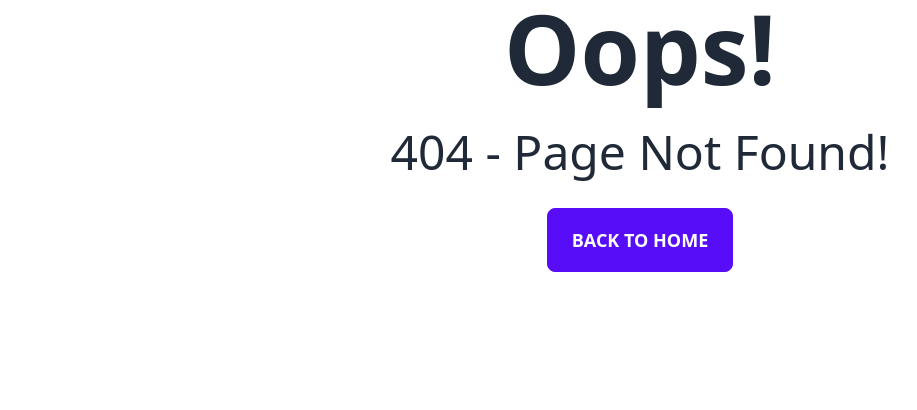
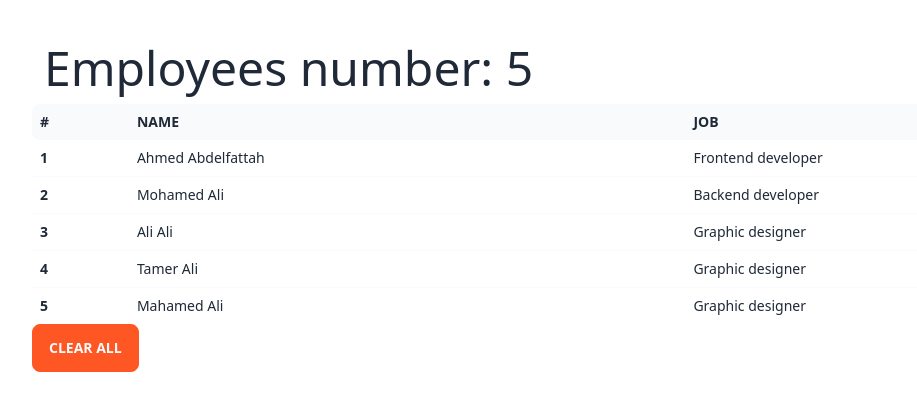
Before and after one commit to abdelfattah90/React-Essential-Ideas-Snippets, a React (Create React App) app: page /employees-list in a window 1280 px wide. Before the commit this address had no page. Shown: the top 410 px of the page, without its empty margins (0-917 px from the left). Built offline with nearby package versions, Linux system fonts and the light colour scheme.

Commit message:
employees-list

```diff
--- a/src/App.js
+++ b/src/App.js
@@ -1,5 +1,6 @@
 import { BrowserRouter as Router, Route, Routes } from 'react-router-dom'
 import Home from './pages/Home'
+import EmployeesList from './pages/01-employees-list/EmployeesList'
 import NotFound from './pages/NotFound'
 
 function App() {
@@ -7,6 +8,7 @@ function App() {
     <Router>
       <Routes>
         <Route path='/' element={<Home />} />
+        <Route path='/employees-list' element={<EmployeesList />} />
         <Route path='*' element={<NotFound />} />
       </Routes>
     </Router>
--- /dev/null
+++ b/src/pages/01-employees-list/EmployeesList.jsx
@@ -0,0 +1,17 @@
+import { useState } from 'react'
+import data from './data'
+import List from './List'
+function EmployeesList() {
+  const [employees, setEmployees] = useState(data)
+  return (
+    <div className='container mx-auto p-8'>
+      <h3 className='text-5xl p-3'>Employees number: {employees.length}</h3>
+      <List employees={employees} />
+      <button className='btn btn-error' onClick={() => setEmployees([])}>
+        clear all
+      </button>
+    </div>
+  )
+}
+
+export default EmployeesList
--- /dev/null
+++ b/src/pages/01-employees-list/List.jsx
@@ -0,0 +1,33 @@
+import React from 'react'
+
+const List = ({ employees }) => {
+  return (
+    <>
+      <div className='overflow-x-auto'>
+        <table className='table w-full table-compact'>
+          <thead>
+            <tr>
+              <th>#</th>
+              <th>Name</th>
+              <th>Job</th>
+            </tr>
+          </thead>
+          <tbody>
+            {employees.map((employee) => {
+              const { id, name, titleJob } = employee
+              return (
+                <tr key={id}>
+                  <th>{id}</th>
+                  <td>{name}</td>
+                  <td>{titleJob}</td>
+                </tr>
+              )
+            })}
+          </tbody>
+        </table>
+      </div>
+    </>
+  )
+}
+
+export default List
--- /dev/null
+++ b/src/pages/01-employees-list/data.js
@@ -0,0 +1,29 @@
+const data = [
+  {
+    id: 1,
+    name: 'Ahmed Abdelfattah',
+    titleJob: 'Frontend developer',
+  },
+  {
+    id: 2,
+    name: 'Mohamed Ali',
+    titleJob: 'Backend developer',
+  },
+  {
+    id: 3,
+    name: 'Ali Ali',
+    titleJob: 'Graphic designer',
+  },
+  {
+    id: 4,
+    name: 'Tamer Ali',
+    titleJob: 'Graphic designer',
+  },
+  {
+    id: 5,
+    name: 'Mahamed Ali',
+    titleJob: 'Graphic designer',
+  },
+]
+
+export default data
--- a/src/pages/Home.jsx
+++ b/src/pages/Home.jsx
@@ -7,14 +7,14 @@ const Home = () => {
       </h2>
       <div className='card lg:card-side card-bordered'>
         <div className='card-body'>
-          <h2 className='card-title'>Snippet</h2>
-          <p>
-            Rerum reiciendis beatae tenetur excepturi aut pariatur est eos. Sit
-            sit necessitatibus veritatis sed molestiae voluptates incidunt iure
-            sapiente.
-          </p>
+          <h2 className='card-title'>Employees list</h2>
+          <p>componenet list and useState and mapping</p>
           <div className='card-actions'>
-            <Link className='btn btn-primary btn-lg' to='/'>
+            <Link
+              className='btn btn-primary btn-lg'
+              to='/employees-list'
+              target='_blank'
+            >
               Live Preview
             </Link>
           </div>
```
